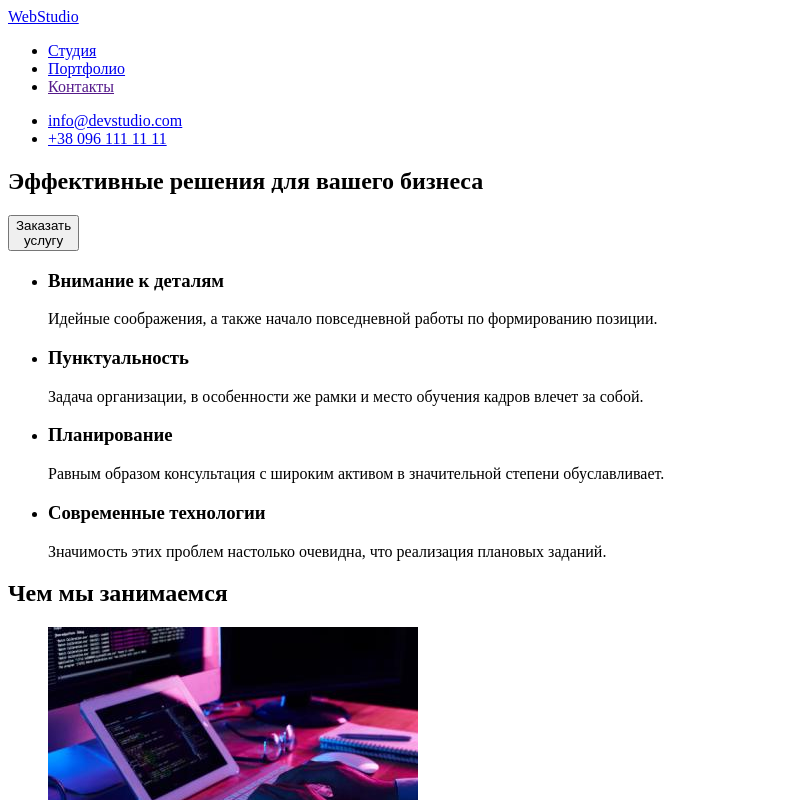
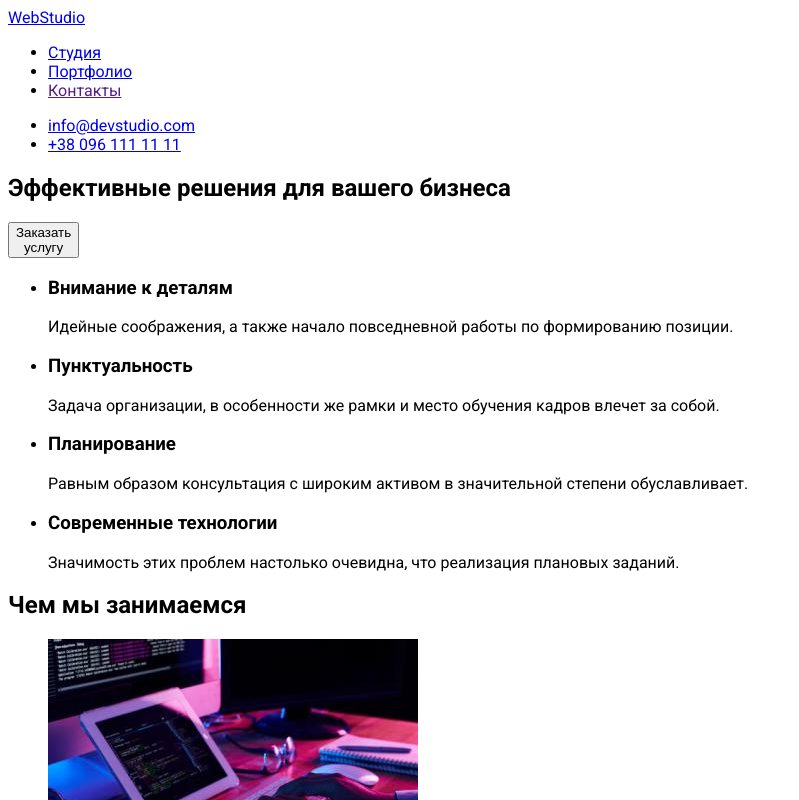
Before and after one commit to ViktorTyt/goit-markup-hw-02, a plain HTML site: page index.html in a window 1280 px wide. Shown: the top 800 px of the page, without its empty margins (0-799 px from the left). Drawn offline with Linux system fonts and the light colour scheme.

Commit message:
Google fonts

```diff
--- a/css/styles.css
+++ b/css/styles.css
@@ -1,3 +1,4 @@
 body {
-
+    font-family: 'Raleway', sans-serif;
+    font-family: 'Roboto', sans-serif
 }
--- a/index.html
+++ b/index.html
@@ -5,6 +5,9 @@
         <meta http-equiv="X-UA-Compatible" content="IE=edge">
         <meta name="viewport" content="width=device-width, initial-scale=1.0">
         <title>WebStudio</title>
+        <link rel="preconnect" href="https://fonts.googleapis.com">
+        <link rel="preconnect" href="https://fonts.gstatic.com" crossorigin>
+        <link href="https://fonts.googleapis.com/css2?family=Raleway:wght@700&family=Roboto:wght@400;500;700;900&display=swap" rel="stylesheet">
         <link rel="stylesheet" href="./css/styles.css">
     </head>
     <body>
```
